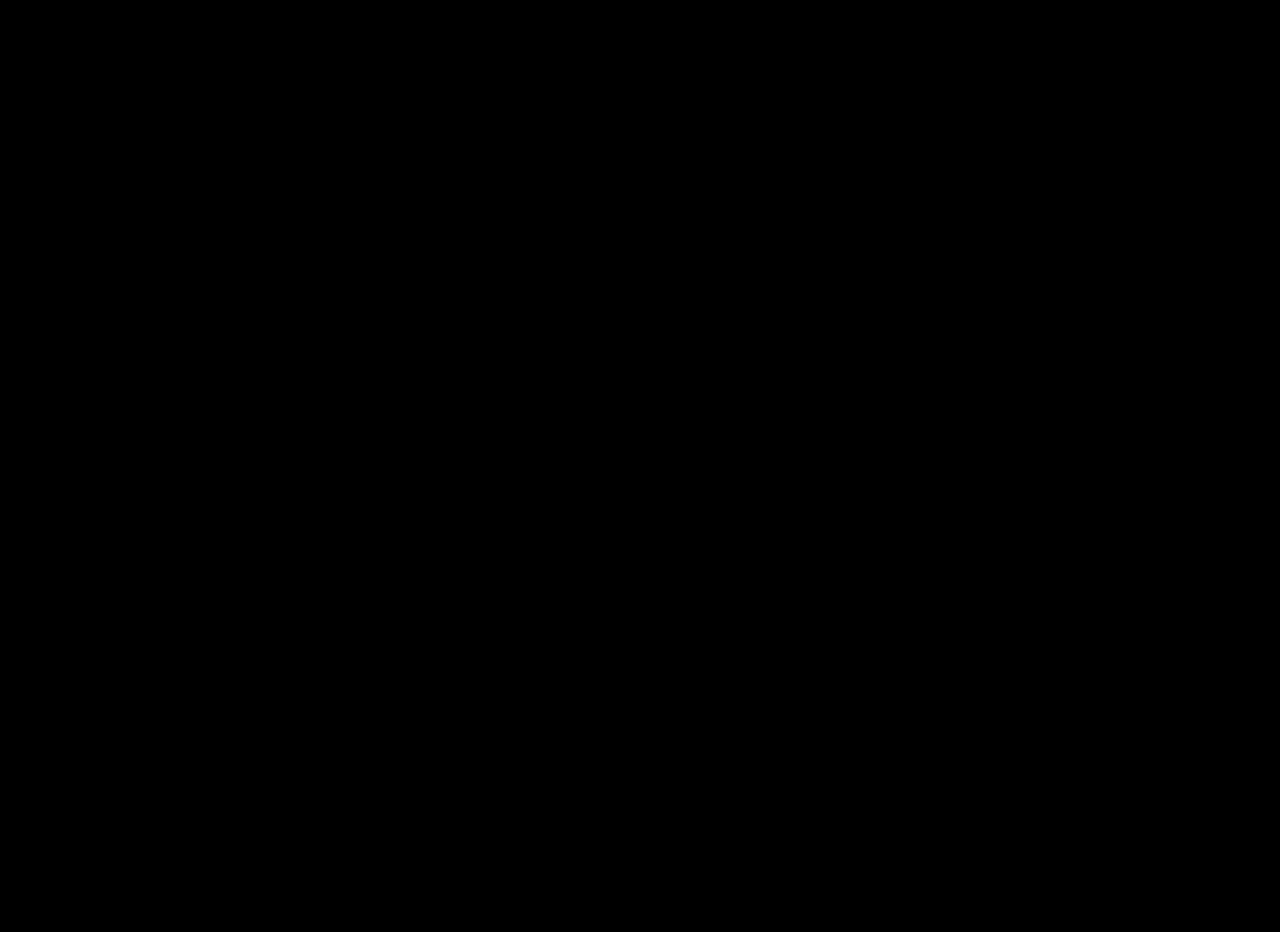
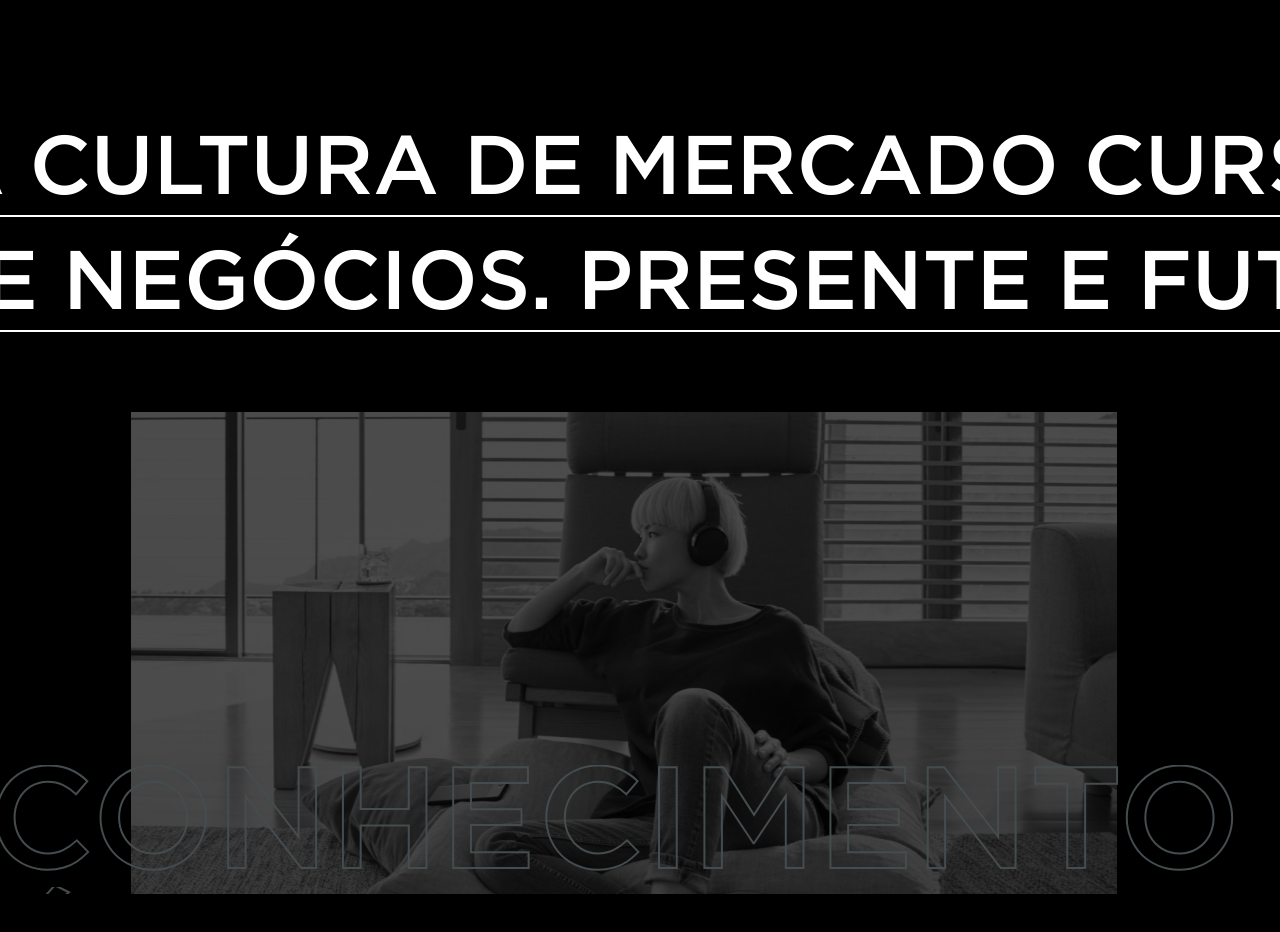
Before and after one commit to biancashiromoto/landing-page, a Next.js app: page / in a window 1280 px wide. Shown: the part 760-1692 px from the top of the page. After the commit the page ends 1654 px from the top, so only its background shows below. Built offline with nearby package versions, Linux system fonts and the light colour scheme.

Commit message:
feat: implement Intro component with scrolling text and image reveal functionality

```diff
--- a/src/app/page.tsx
+++ b/src/app/page.tsx
@@ -1,12 +1,13 @@
 import Navbar from "@/app/ui/navbar/navbar";
 import Header from "@/app/ui/header/header";
+import Intro from "./ui/intro/intro";
 
 export default function Home() {
   return (
     <main>
       <Navbar />
       <Header />
-      <div style={{ height: "250dvh" }} />
+      <Intro />
     </main>
   );
 }
--- /dev/null
+++ b/src/app/ui/intro/intro.module.scss
@@ -0,0 +1,135 @@
+@use "@/styles/variables.scss" as *;
+@use "@/styles/breakpoints.scss" as *;
+
+@include scrollLeft();
+@include scrollRight();
+@include revealSections();
+@include fadeIn();
+
+.intro {
+  height: 100dvh;
+  margin-top: 100dvh;
+
+  .scroll-container {
+    width: 100vw;
+    overflow: hidden;
+    position: relative;
+    display: block;
+    padding: 1rem 0;
+
+    &:not(.image-container *) {
+      &::after {
+        content: "";
+        position: absolute;
+        left: 0;
+        bottom: 0;
+        height: 2px;
+        width: 100%;
+        background-color: white;
+        z-index: 1;
+      }
+    }
+
+    h2 {
+      display: inline-block;
+      font-size: 2.1875rem;
+      font-weight: 500;
+      line-height: 1.6875rem;
+      white-space: nowrap;
+      min-width: 200vw;
+      margin: 0;
+      padding: 0;
+      position: relative;
+
+      @include respond(xl) {
+        font-size: 5.1875rem;
+        padding: 1.5rem 0;
+        margin-top: 1rem;
+      }
+
+      &.left {
+        animation: scroll-left 10s linear infinite;
+
+        &:hover {
+          animation-play-state: paused;
+        }
+      }
+
+      &.right {
+        animation: scroll-right 10s linear infinite;
+        padding-top: 1rem;
+
+        &:hover {
+          animation-play-state: paused;
+        }
+      }
+    }
+  }
+
+  .image-container {
+    text-align: center;
+    width: 100dvw;
+    padding-top: 5rem;
+    opacity: 0;
+    visibility: hidden;
+    transition: opacity 1s ease-in-out, visibility 1s ease-in-out;
+
+    &.visible {
+      opacity: 1;
+      visibility: visible;
+
+      img {
+        animation: reveal-sections 1s ease-in-out forwards;
+      }
+    }
+
+    img {
+      transform: translateX(-1.6%);
+      width: 77dvw;
+      height: auto;
+      max-width: 1500px;
+    }
+
+    .text-container {
+      position: relative;
+      top: -11.25rem;
+
+      h3 {
+        display: inline-block;
+        font-size: 9rem;
+        font-weight: 500;
+        line-height: 1.6875rem;
+        white-space: nowrap;
+        min-width: 200vw;
+        margin: 0;
+        margin: 1.3125rem 0;
+        position: relative;
+        letter-spacing: 0.06rem;
+        color: transparent;
+        opacity: 0;
+
+        -webkit-text-stroke: 2px $color-light;
+        text-stroke: 2px $color-light;
+
+        transition: transform 0.5s ease-out;
+
+        &.left {
+          animation: fade-in 0.8s ease-out forwards,
+            scroll-left 20s linear infinite;
+        }
+
+        &.right {
+          animation: fade-in 0.8s ease-out 0.2s forwards,
+            scroll-right 20s linear infinite;
+          padding-top: 1.75rem;
+          font-style: italic;
+        }
+
+        &.stop {
+          animation-play-state: paused;
+          transform: translateX(0);
+        }
+      }
+    }
+  }
+}
--- /dev/null
+++ b/src/app/ui/intro/intro.tsx
@@ -0,0 +1,59 @@
+"use client";
+
+import styles from "./intro.module.scss";
+import IntroImage from "@/assets/img/intro.png";
+import Image from "next/image";
+import useIntro from "./useIntro";
+
+const Intro = () => {
+  const { isVisible, isScrolling, imageRef, screenWidth } = useIntro();
+
+  return (
+    <div className={styles.intro}>
+      <div className={styles["scroll-container"]}>
+        <h2 className={styles.left}>
+          CURSOS E IMERSÕES. UMA NOVA CULTURA DE MERCADO&nbsp;CURSOS E IMERSÕES.
+          UMA NOVA CULTURA DE MERCADO
+        </h2>
+      </div>
+      <div className={styles["scroll-container"]}>
+        <h2 className={styles.right}>
+          TECNOLOGIA, INOVAÇÃO E NEGÓCIOS. PRESENTE E FUTURO.&nbsp;TECNOLOGIA,
+          INOVAÇÃO E NEGÓCIOS. PRESENTE E FUTURO.
+        </h2>
+      </div>
+
+      {screenWidth >= 1024 && (
+        <div
+          ref={imageRef}
+          className={`${styles["image-container"]} ${
+            isVisible ? styles.visible : ""
+          }`}
+        >
+          <Image src={IntroImage} alt="Intro Image" className={styles.image} />
+
+          <div className={styles["text-container"]}>
+            <div className={styles["scroll-container"]}>
+              <h3
+                className={`${styles.left} ${isScrolling ? styles.stop : ""}`}
+                data-text="CONHECIMENTO • SKILLS"
+              >
+                CONHECIMENTO • SKILLS
+              </h3>
+            </div>
+            <div className={styles["scroll-container"]}>
+              <h3
+                className={`${styles.right} ${isScrolling ? styles.stop : ""}`}
+                data-text="MUITO ALÉM DOS TUTORIAIS"
+              >
+                MUITO ALÉM DOS TUTORIAIS
+              </h3>
+            </div>
+          </div>
+        </div>
+      )}
+    </div>
+  );
+};
+
+export default Intro;
--- /dev/null
+++ b/src/app/ui/intro/useIntro.tsx
@@ -0,0 +1,77 @@
+import { useCustomContext } from "@/context/Provider";
+import { RefObject, useEffect, useRef, useState } from "react";
+
+interface UseIntro {
+  isVisible: boolean;
+  isScrolling: boolean;
+  imageRef: RefObject<HTMLDivElement | null>;
+  screenWidth: number;
+}
+
+const useIntro = (): UseIntro => {
+  const [isVisible, setIsVisible] = useState(false);
+  const [isScrolling, setIsScrolling] = useState(false);
+  const imageRef = useRef<HTMLDivElement>(null);
+  const { screenWidth } = useCustomContext();
+
+  useEffect(() => {
+    if (!screenWidth || screenWidth < 1024) return;
+
+    let observer: IntersectionObserver;
+
+    const setupObserver = () => {
+      if (!imageRef.current) return;
+
+      observer = new IntersectionObserver(
+        ([entry]) => {
+          setIsVisible(entry.isIntersecting);
+        },
+        {
+          root: null,
+          rootMargin: "0px",
+          threshold: 0,
+        }
+      );
+
+      observer.observe(imageRef.current);
+    };
+
+    const timeoutId = setTimeout(setupObserver, 350);
+
+    return () => {
+      clearTimeout(timeoutId);
+      if (observer) {
+        observer.disconnect();
+      }
+    };
+  }, [screenWidth]);
+
+  useEffect(() => {
+    let scrollTimeout: NodeJS.Timeout;
+
+    const handleScroll = () => {
+      setIsScrolling(true);
+      clearTimeout(scrollTimeout);
+
+      scrollTimeout = setTimeout(() => {
+        setIsScrolling(false);
+      }, 150);
+    };
+
+    window.addEventListener("scroll", handleScroll);
+
+    return () => {
+      window.removeEventListener("scroll", handleScroll);
+      clearTimeout(scrollTimeout);
+    };
+  }, []);
+
+  return {
+    isVisible,
+    isScrolling,
+    imageRef,
+    screenWidth,
+  };
+};
+
+export default useIntro;
--- a/src/styles/variables.scss
+++ b/src/styles/variables.scss
@@ -14,6 +14,17 @@
     to {
       opacity: 1;
       transform: translateY(#{$toY});
+    }
+  }
+}
+
+@mixin fadeIn($name: fade-in) {
+  @keyframes #{$name} {
+    from {
+      opacity: 0;
+    }
+    to {
+      opacity: 1;
     }
   }
 }
```
